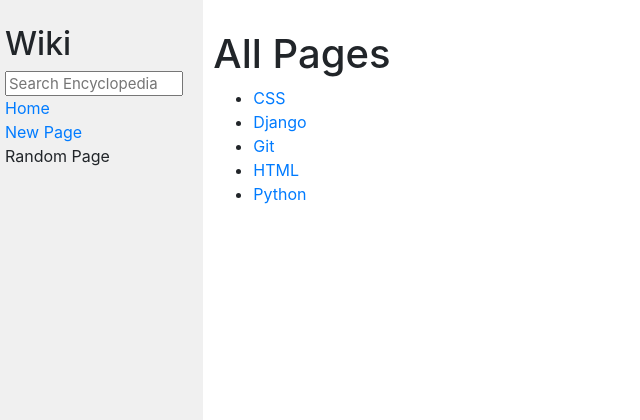
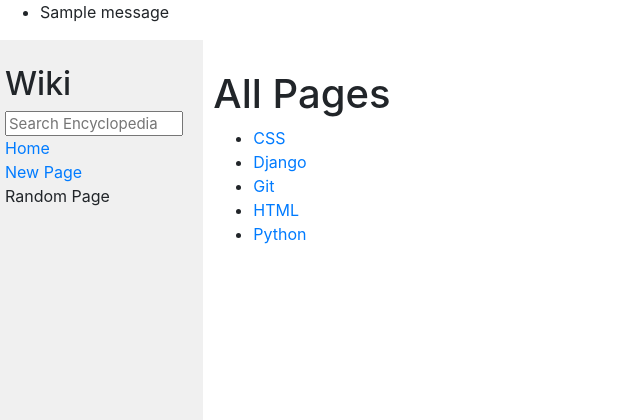
Before and after one commit to atlasfoo/djwiki_p1, a Django app: page / in a window 1280 px wide. Shown: the top 420 px of the page, without its empty margins (0-640 px from the left). Run offline with Django 3.2, Linux system fonts and the light colour scheme; tables that the repository leaves empty hold one stand-in row (values such as "Sample post"); one stand-in notice (Sample message) is shown; some libraries are stand-ins or nearby versions.

Commit message:
Create action completed

```diff
--- a/dj_wiki/apps/encyclopedia/templates/encyclopedia/layout.html
+++ b/dj_wiki/apps/encyclopedia/templates/encyclopedia/layout.html
@@ -5,15 +5,23 @@
 <html lang="en">
 <head>
     <title>{% block title %}{% endblock %}</title>
-        <link rel="stylesheet" href="https://stackpath.bootstrapcdn.com/bootstrap/4.4.1/css/bootstrap.min.css" integrity="sha384-Vkoo8x4CGsO3+Hhxv8T/Q5PaXtkKtu6ug5TOeNV6gBiFeWPGFN9MuhOf23Q9Ifjh" crossorigin="anonymous">
+    <link rel="stylesheet" href="https://stackpath.bootstrapcdn.com/bootstrap/4.4.1/css/bootstrap.min.css"
+          integrity="sha384-Vkoo8x4CGsO3+Hhxv8T/Q5PaXtkKtu6ug5TOeNV6gBiFeWPGFN9MuhOf23Q9Ifjh" crossorigin="anonymous">
     <link href="{% static 'encyclopedia/styles.css' %}" rel="stylesheet">
 </head>
 <body style="width: 100%">
+{% if messages %}
+    <ul class="messages">
+        {% for message in messages %}
+            <li{% if message.tags %} class="{{ message.tags }}"{% endif %}>{{ message }}</li>
+        {% endfor %}
+    </ul>
+{% endif %}
 <div class="row">
     <div class="sidebar col-lg-2 col-md-3">
         <h2>Wiki</h2>
         <form action="/search" method="GET">
-                    <input class="search" type="text" name="q" placeholder="Search Encyclopedia" />
+            <input class="search" type="text" name="q" placeholder="Search Encyclopedia"/>
         </form>
         <div>
             <a href="{% url 'index' %}">Home</a>
--- a/dj_wiki/apps/encyclopedia/views.py
+++ b/dj_wiki/apps/encyclopedia/views.py
@@ -1,4 +1,5 @@
 import markdown2
+from django.contrib import messages
 from django.shortcuts import render, redirect
 
 from . import util
@@ -50,7 +51,8 @@ def create_entry(request):
         new_entry = EntryForm(request.POST)
         if new_entry.is_valid():
             # create the entry
-            util.save_entry(new_entry.title, new_entry.entry)
+            util.save_entry(new_entry.cleaned_data['title'], new_entry.cleaned_data['entry'])
+            messages.success(request, 'The entry was saved successfully')
             return redirect('index')
         else:
             return render(request, "encyclopedia/entry_form.html", {"form": new_entry})
```
Lines whose indentation alone changed are shown as unchanged.
